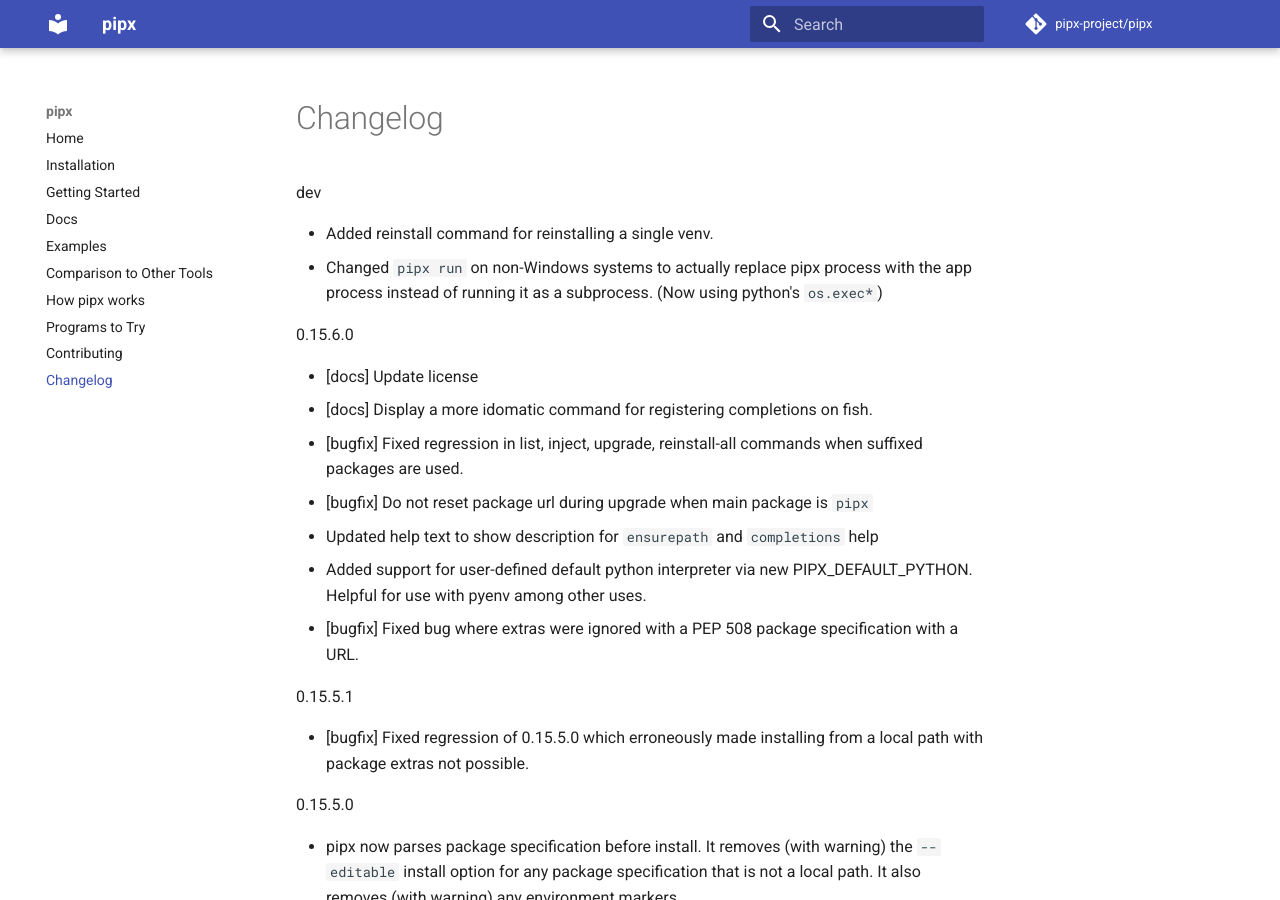
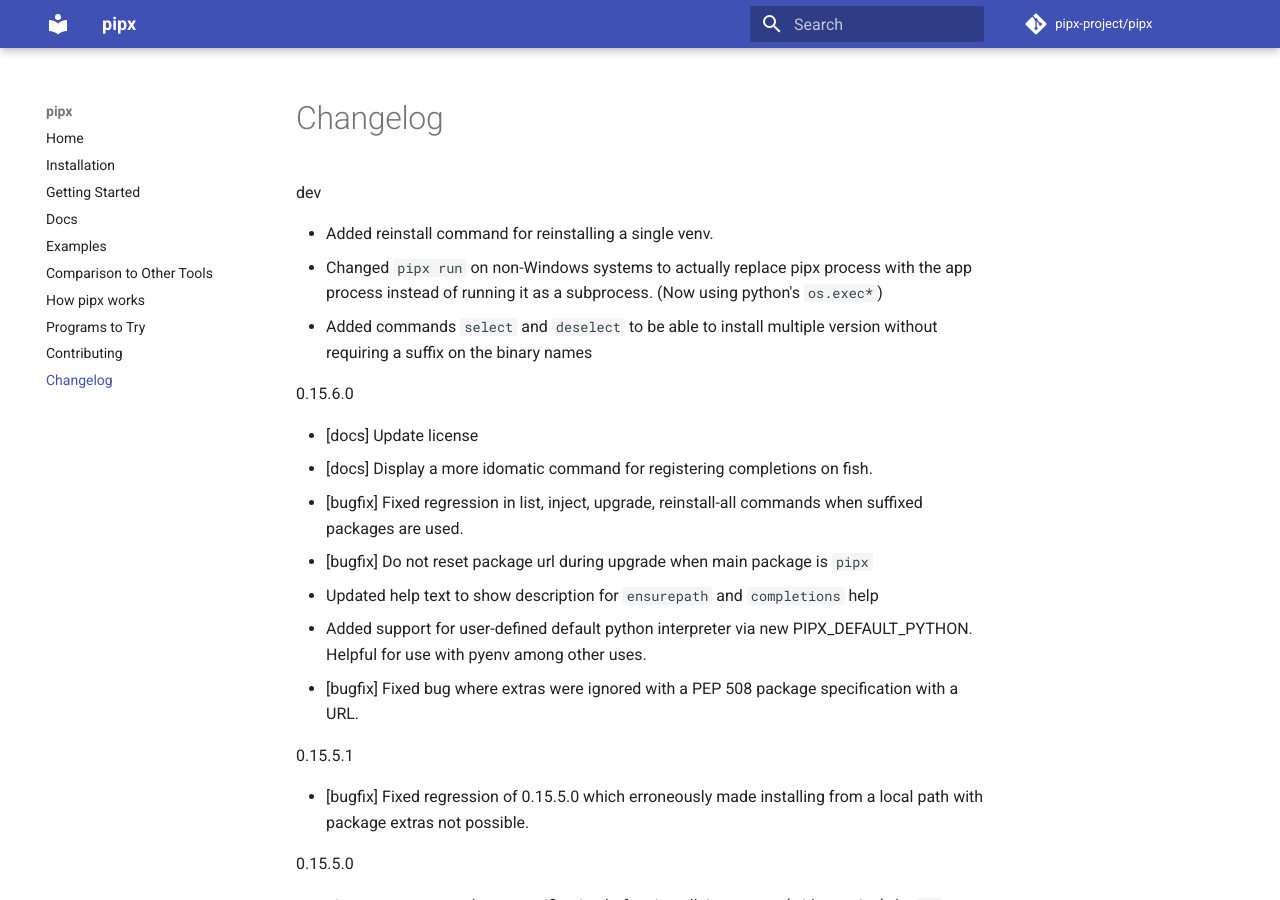
Before and after one commit to pypa/pipx, an MkDocs documentation site: the page built from docs/changelog.md, in a window 1280 px wide and 900 px high. Built offline with MkDocs 1.6.1 and Material for MkDocs 9.7.7, drawn with Linux system fonts in a browser that asks for light colours; comment, search, counter and statistics services are not loaded.

Commit message:
Add changelog

```diff
--- a/docs/changelog.md
+++ b/docs/changelog.md
@@ -2,6 +2,7 @@
 
 - Added reinstall command for reinstalling a single venv.
 - Changed `pipx run` on non-Windows systems to actually replace pipx process with the app process instead of running it as a subprocess.  (Now using python's `os.exec*`)
+- Added commands `select` and `deselect` to be able to install multiple version without requiring a suffix on the binary names
 
 0.15.6.0
 
```
